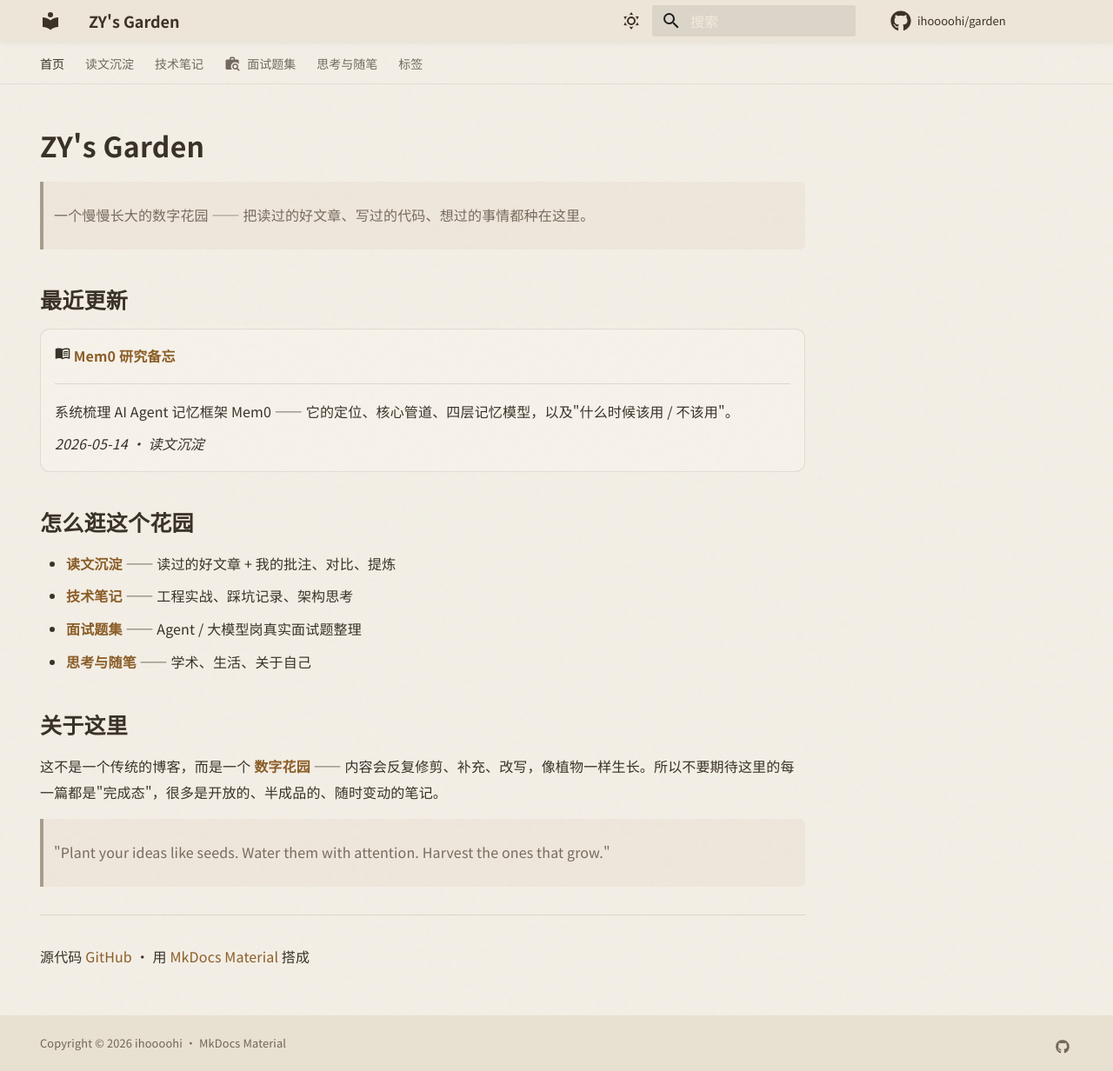
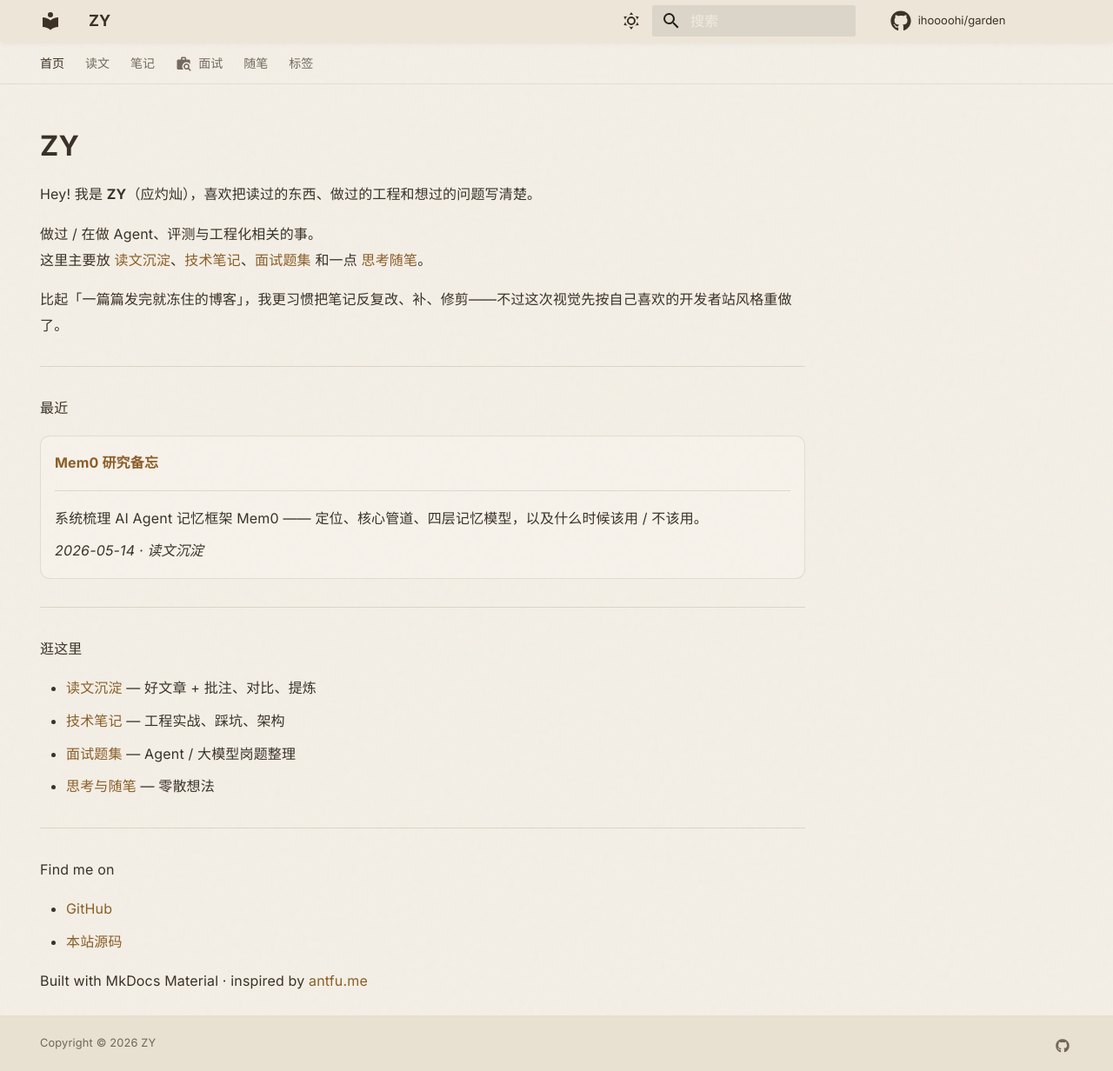
Before and after one commit to ihoooohi/garden, an MkDocs documentation site: the page built from docs/index.md, in a window 1280 px wide and 1232 px high. Shown: the whole window at 87% size. Built offline with MkDocs 1.6.1 and Material for MkDocs 9.7.7, drawn with Linux system fonts in a browser that asks for light colours; comment, search, counter and statistics services are not loaded.

Commit message:
Redesign site in antfu.me style: white dotted canvas, quiet chrome, intro homepage

```diff
--- a/docs/index.md
+++ b/docs/index.md
@@ -4,37 +4,51 @@ hide:
   - toc
 ---
 
-# ZY's Garden
+# ZY
 
-> 一个慢慢长大的数字花园 —— 把读过的好文章、写过的代码、想过的事情都种在这里。
+<p class="zy-lead" markdown>Hey! 我是 **ZY**（应灼灿），喜欢把读过的东西、做过的工程和想过的问题写清楚。</p>
 
-## 最近更新
+<p class="zy-lead" markdown>
+做过 / 在做 Agent、评测与工程化相关的事。<br>
+这里主要放 [读文沉淀](reading/index.md)、[技术笔记](tech/index.md)、[面试题集](interview/index.md) 和一点 [思考随笔](thoughts/index.md)。
+</p>
+
+<p class="zy-lead" markdown>
+比起「一篇篇发完就冻住的博客」，我更习惯把笔记反复改、补、修剪——不过这次视觉先按自己喜欢的开发者站风格重做了。
+</p>
+
+---
+
+<p class="zy-section-label">最近</p>
 
 <div class="grid cards" markdown>
 
--   :material-book-open-variant: **[Mem0 研究备忘](reading/mem0-research-notes.md)**
+-   **[Mem0 研究备忘](reading/mem0-research-notes.md)**
 
     ---
 
-    系统梳理 AI Agent 记忆框架 Mem0 —— 它的定位、核心管道、四层记忆模型，以及"什么时候该用 / 不该用"。
+    系统梳理 AI Agent 记忆框架 Mem0 —— 定位、核心管道、四层记忆模型，以及什么时候该用 / 不该用。
 
     *2026-05-14 · 读文沉淀*
 
 </div>
 
-## 怎么逛这个花园
+---
 
-- **[读文沉淀](reading/index.md)** —— 读过的好文章 + 我的批注、对比、提炼
-- **[技术笔记](tech/index.md)** —— 工程实战、踩坑记录、架构思考
-- **[面试题集](interview/index.md)** —— Agent / 大模型岗真实面试题整理
-- **[思考与随笔](thoughts/index.md)** —— 学术、生活、关于自己
+<p class="zy-section-label">逛这里</p>
 
-## 关于这里
-
-这不是一个传统的博客，而是一个 **[数字花园](https://maggieappleton.com/garden-history)** —— 内容会反复修剪、补充、改写，像植物一样生长。所以不要期待这里的每一篇都是"完成态"，很多是开放的、半成品的、随时变动的笔记。
-
-> "Plant your ideas like seeds. Water them with attention. Harvest the ones that grow."
+- [读文沉淀](reading/index.md) — 好文章 + 批注、对比、提炼
+- [技术笔记](tech/index.md) — 工程实战、踩坑、架构
+- [面试题集](interview/index.md) — Agent / 大模型岗题整理
+- [思考与随笔](thoughts/index.md) — 零散想法
 
 ---
 
-源代码 [GitHub](https://github.com/ihoooohi/garden) · 用 [MkDocs Material](https://squidfunk.github.io/mkdocs-material/) 搭成
+<p class="zy-section-label">Find me on</p>
+
+<ul class="zy-links">
+  <li><a href="https://github.com/ihoooohi" target="_blank" rel="noopener">GitHub</a></li>
+  <li><a href="https://github.com/ihoooohi/garden" target="_blank" rel="noopener">本站源码</a></li>
+</ul>
+
+<p class="zy-muted">Built with MkDocs Material · inspired by <a href="https://antfu.me/" target="_blank" rel="noopener">antfu.me</a></p>
--- a/mkdocs.yml
+++ b/mkdocs.yml
@@ -1,5 +1,5 @@
-site_name: ZY's Garden
-site_description: 应灼灿的个人知识库 / 数字花园
+site_name: ZY
+site_description: 应灼灿的个人站点
 site_author: ihoooohi
 site_url: https://ihoooohi.github.io/garden/
 repo_url: https://github.com/ihoooohi/garden
@@ -25,24 +25,22 @@ theme:
     - content.tabs.link
     - toc.follow
   palette:
-    # Warm paper: cream light surface + amber-brown ink accents
     - media: "(prefers-color-scheme: light)"
       scheme: default
       primary: white
-      accent: amber
+      accent: black
       toggle:
         icon: material/weather-sunny
-        name: 切换到夜间模式
-    # Warm dim lamp (not OLED black)
+        name: Switch to dark mode
     - media: "(prefers-color-scheme: dark)"
       scheme: slate
-      primary: brown
-      accent: amber
+      primary: black
+      accent: white
       toggle:
         icon: material/weather-night
-        name: 切换到日间模式
+        name: Switch to light mode
   font:
-    text: Noto Sans SC
+    text: Inter
     code: JetBrains Mono
   icon:
     repo: fontawesome/brands/github
@@ -97,21 +95,20 @@ plugins:
 extra:
   social:
     - icon: fontawesome/brands/github
-      link: https://ihoooohi.github.io
+      link: https://github.com/ihoooohi
   generator: false
 
 extra_css:
   - stylesheets/extra.css
 
 extra_javascript:
-  - https://polyfill.io/v3/polyfill.min.js?features=es6
   - https://cdn.jsdelivr.net/npm/mathjax@3/es5/tex-mml-chtml.js
 
-copyright: Copyright &copy; 2026 ihoooohi · MkDocs Material
+copyright: Copyright &copy; 2026 ZY
 
 nav:
   - 首页: index.md
-  - 读文沉淀:
+  - 读文:
       - reading/index.md
       - reading/mem0-research-notes.md
       - reading/juicebox-agent-orchestration.md
@@ -124,7 +121,7 @@ nav:
       - reading/sierra-agents-as-a-service.md
       - reading/post-training-terrain-metaphor.md
       - reading/vllm-source-deep-dive-intro.md
-  - 技术笔记:
+  - 笔记:
       - tech/index.md
       - tech/hermes-architecture.md
       - tech/hermes-session-search.md
@@ -134,14 +131,14 @@ nav:
       - tech/fact-store-benchmark-report.md
       - tech/holographic-memory-final-verdict.md
       - tech/web-scraping-toolchain.md
-  - 面试题集:
+  - 面试:
       - interview/index.md
       - interview/ai-agent-interview-tour.md
       - interview/agent-service-reliability.md
       - interview/vector-db-milvus.md
       - interview/sft-data-quality-system.md
       - interview/grpo-sft-data-reuse.md
-  - 思考与随笔:
+  - 随笔:
       - thoughts/index.md
       - thoughts/algorithm-vs-llm-reasoning.md
       - thoughts/data-driven-correction.md
```
